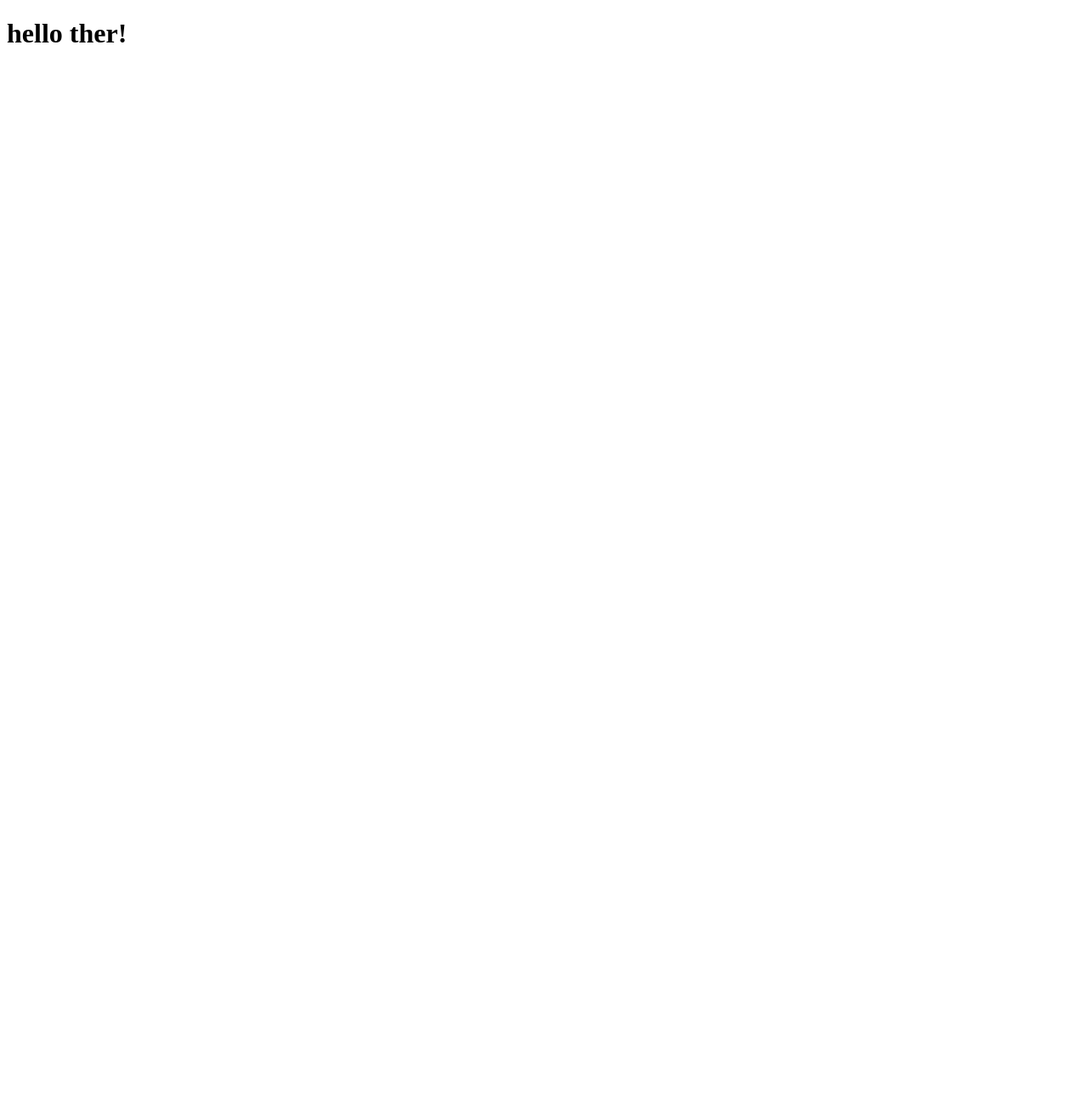
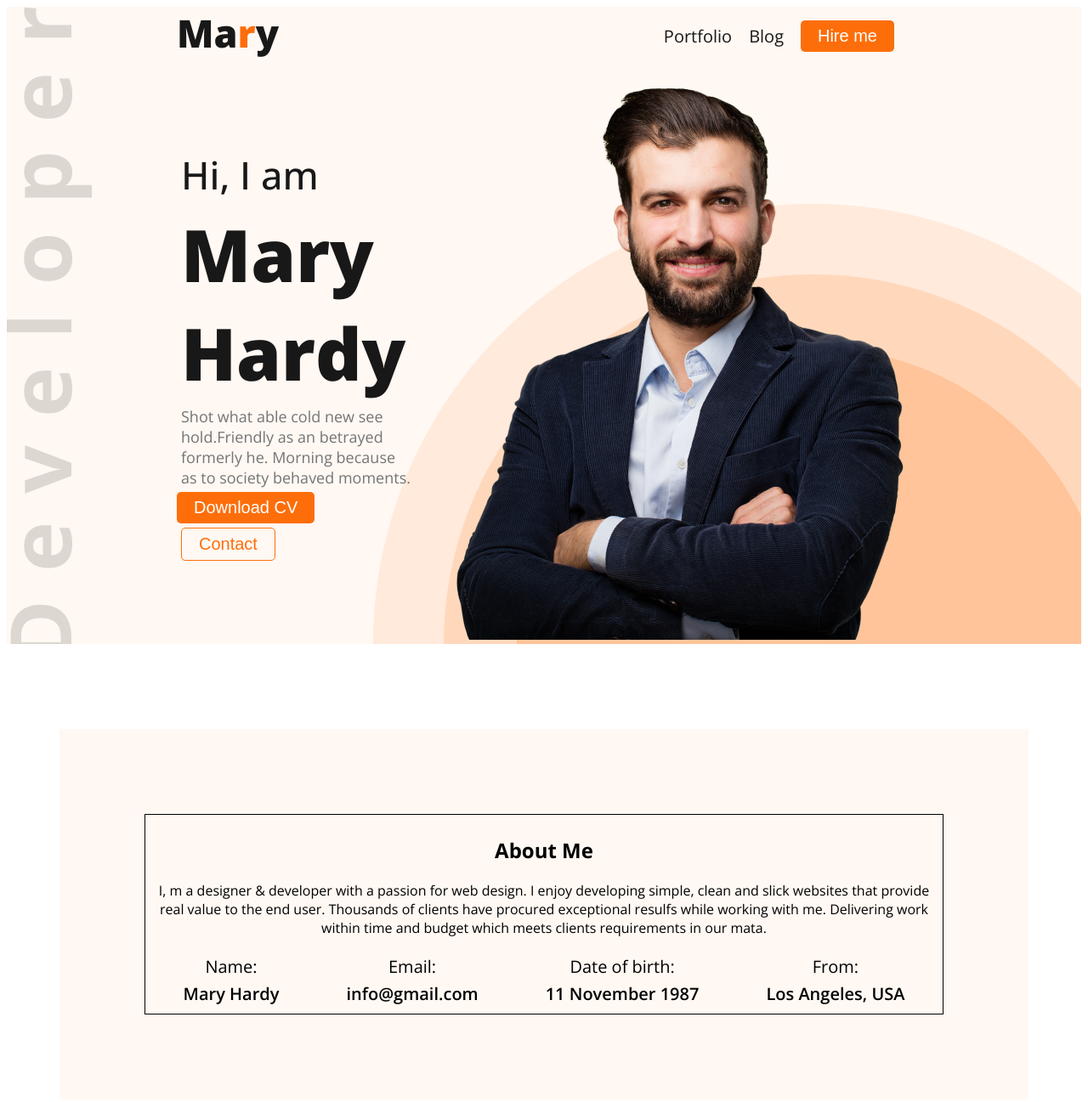
Before and after one commit to smmasudrana/Mile1-Module5, a plain HTML site: page index.html in a window 1280 px wide. Shown: the whole page at 85% size. Before the commit the page ends 800 px from the top, so only its background shows below. Drawn offline with nearby package versions, Linux system fonts and the light colour scheme.

Commit message:
Commit header and first two section

```diff
--- a/index.html
+++ b/index.html
@@ -1,11 +1,75 @@
 <!DOCTYPE html>
 <html lang="en">
+
 <head>
     <meta charset="UTF-8">
     <meta name="viewport" content="width=device-width, initial-scale=1.0">
     <title>Basic portfolio</title>
+    <link rel="preconnect" href="https://fonts.googleapis.com">
+    <link rel="preconnect" href="https://fonts.gstatic.com" crossorigin>
+    <link href="https://fonts.googleapis.com/css2?family=Open+Sans:ital,wght@0,300..800;1,300..800&display=swap"
+        rel="stylesheet">
+    <link rel="stylesheet" href="style.css">
 </head>
-<body>
-    <h1>hello ther!</h1>
+
+<body class="open-sans-normal">
+    <!-- Header -->
+    <header>
+        <nav>
+            <h2 class="logo-title">Ma<span style="color:#fd6e0a;">r</span>y</h2>
+            <ul>
+                <li><a href="#">Portfolio</a></li>
+                <li><a href="#">Blog</a></li>
+                <li><a href="#"><button class="primary-btn">Hire me</button></a></li>
+            </ul>
+        </nav>
+
+        <!-- Hero section -->
+        <section class="hero-section">
+            <div class="hero-content">
+                <h4>Hi, I  am</h4>
+                <h1>Mary Hardy</h1>
+                <p>Shot what able cold new see hold.Friendly as an betrayed formerly he. Morning because as to society behaved moments.</p>
+                <button class="primary-btn"><a href="#">Download CV</a></button>
+                <button class="secondary-btn"><a href="#">Contact</a></button>
+            </div>
+            <div class="hero-image">
+                <img src="/images/hardy.png" alt="">
+            </div>
+        </section>
+    </header>
+
+    <!-- Main -->
+     <main>
+        <!-- About section -->
+     <section class="about-section">
+        <div class="about-content">
+            <h1>About Me</h1>
+        <p>I, m a designer & developer with a passion for web design. I enjoy developing simple, clean and slick websites that provide real value to the end user. Thousands of clients have procured exceptional resulfs while working with me. Delivering work within time and budget which meets clients requirements in our mata.</p>
+        <div class="about-cards">
+            <div class="about-card">
+                <p class="about-card-title">Name:</p>
+                <p class="about-card-details">Mary Hardy </p>
+            </div>
+            <div class="about-card">
+                <p class="about-card-title">Email:</p>
+                <p class="about-card-details">info@gmail.com</p>
+            </div>
+            <div class="about-card">
+                <p class="about-card-title">Date of birth:</p>
+                <p class="about-card-details">11 November 1987</p>
+            </div>
+            <div class="about-card">
+                <p class="about-card-title">From:</p>
+                <p class="about-card-details">Los Angeles, USA</p>
+            </div>
+        </div>
+        </div>
+     </section>
+     </main>
+
+     <!-- Footer -->
+      <footer></footer>
 </body>
+
 </html>
--- /dev/null
+++ b/style.css
@@ -0,0 +1,133 @@
+.open-sans-normal {
+  font-family: "Open Sans", sans-serif;
+  font-optical-sizing: auto;
+  font-style: normal;
+  font-variation-settings:
+    "wdth" 100;
+}
+/* Global styles */
+
+.primary-btn{
+    font-size: 20px;
+    background-color:#fd6e0a ;
+    padding: 7px 20px;
+    border: none;
+    border-radius: 5px;
+    color: white;
+    margin: px;
+}
+.primary-btn a{
+    color: white;
+    text-decoration: none;
+}
+.secondary-btn{
+    font-size: 20px;
+    background-color:#fd6f0a00 ;
+    padding: 7px 20px;
+    border: 1px solid #fd6e0a;
+    border-radius: 5px;
+    color: white;
+    margin: 5px;
+}
+.secondary-btn a{
+    color: #fd6e0a;
+    text-decoration: none;
+}
+
+/* Header styles */
+header{
+    background-color: #fff8f3;
+}
+nav{
+    display: flex;
+    justify-content: space-between;
+    margin: 0 200px;
+}
+.logo-title{
+    font-size: 45px;
+    font-weight: 800;
+    color: #181818;
+    margin: 0px;
+}
+nav ul{
+    list-style: none;
+    display: flex;
+    align-items: center;
+}
+nav ul li{
+    list-style: none;
+    display: flex;
+    margin-right: 20px;
+
+}
+nav ul li a{
+    text-decoration: none;
+    font-size: 20px;
+    color: #181818;
+}
+/* Hero section styles */
+header{
+    background-image: url(images/developer.png), url(images/header_bg.png);
+    background-repeat: no-repeat;
+    background-position: top left, bottom right;
+}
+.hero-section{
+    padding: 0px 200px;
+    display: flex;
+    align-items: center;
+    justify-content: space-between;
+}
+.hero-content{
+    width: 585px;
+}
+.hero-content h4{
+    font-size: 45px;
+    font-weight:500;
+    color: #181818;
+    margin: 5px;
+}
+.hero-content h1{
+    font-size: 85px;
+    font-weight:800;
+    color: #181818;
+    margin: 5px;
+}
+.hero-content p{
+    font-size: 18px;
+    color: #757575;
+    margin: 5px;
+}
+.hero-image{
+    margin: 0px;
+    width: 584px;
+}
+
+/* Main styls */
+main{
+    max-width: 1140px;
+    margin: 0 auto;
+}
+/* About section styles */
+.about-section{
+    background-color:#fff8f3;
+    padding: 100px;
+    margin: 100px 0px;
+    text-align: center;
+}
+.about-content{
+    border: 1px solid black;
+    padding: 5px;
+}
+.about-cards{
+    display: flex;
+    justify-content: space-around;
+}
+.about-card-title{
+    font-size: 20px;
+    margin: 5px;
+}
+.about-card-details{
+    font-size: 20px;
+    font-weight: 600;
+    margin: 5px;
+}
```
